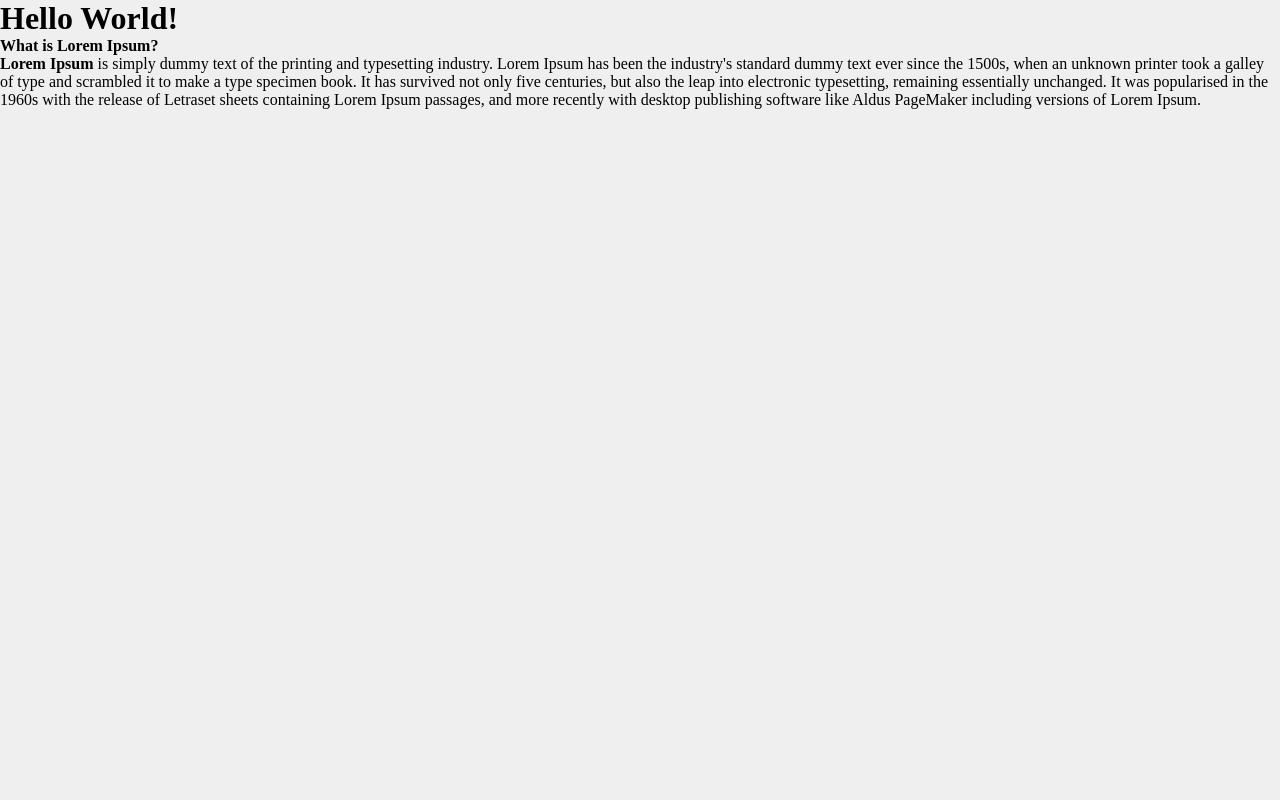
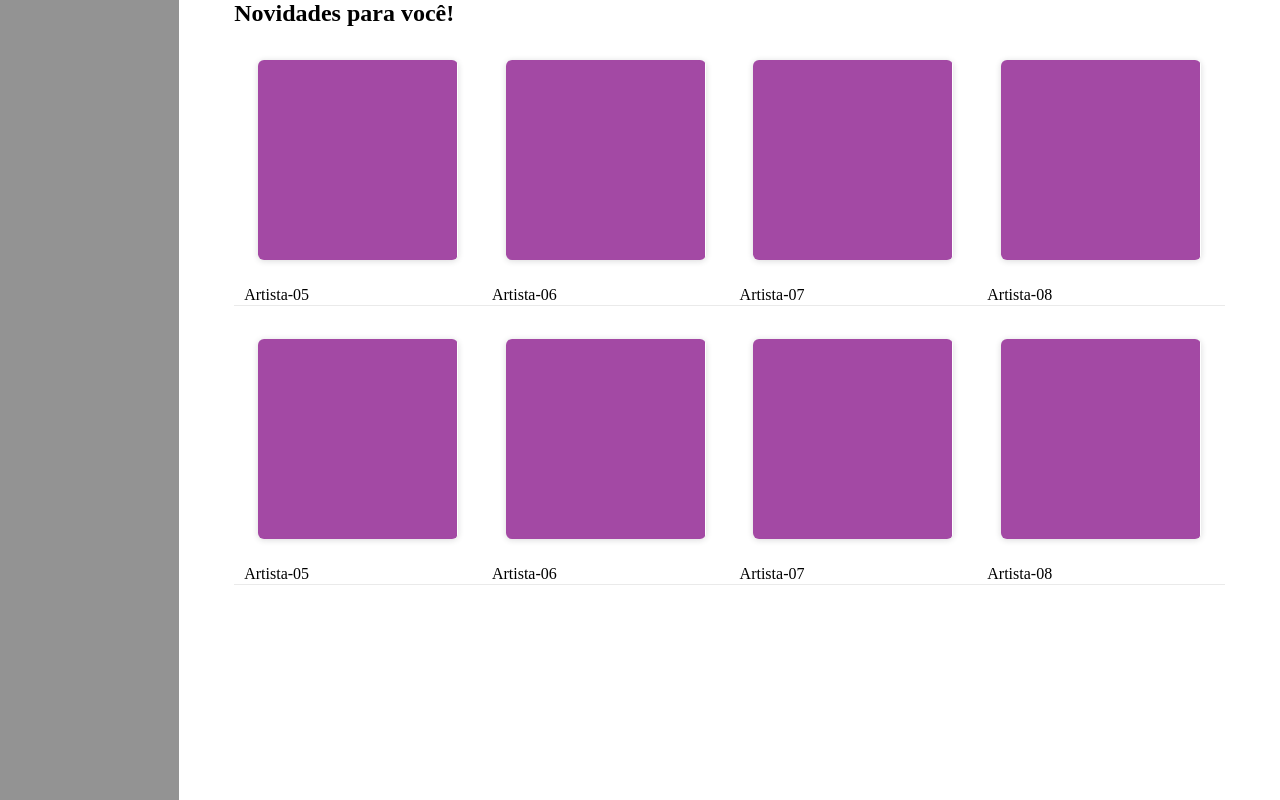
Before and after one commit to EliasJuk/SpotJuk, a Flask app: page / in a window 1280 px wide. Run offline with Flask 2, Linux system fonts and the light colour scheme.

Commit message:
carregar albums e capa

```diff
--- a/spotjuk/src/blueprints/views.py
+++ b/spotjuk/src/blueprints/views.py
@@ -3,7 +3,41 @@ from flask import render_template
 def init_app(app):
   @app.route('/')
   def index():
-    return render_template('index.html')
+    albums = [
+      {
+        'artista':'Artista-01',
+        'capa': 'capa-01.jpg'
+      },
+      {
+        'artista':'Artista-02',
+        'capa': 'capa-02.jpg'
+      },
+      {
+        'artista':'Artista-03',
+        'capa': 'capa-03.jpg'
+      },
+      {
+        'artista':'Artista-04',
+        'capa': 'capa-04.jpg'
+      },
+      {
+        'artista':'Artista-05',
+        'capa': 'capa-05.jpg'
+      },
+      {
+        'artista':'Artista-06',
+        'capa': 'capa-06.jpg'
+      },
+      {
+        'artista':'Artista-07',
+        'capa': 'capa-07.jpg'
+      },
+      {
+        'artista':'Artista-08',
+        'capa': 'capa-08.jpg'
+      }
+    ]
+    return render_template('index.html', albums=albums)
 
   @app.route('/login')
   def login():
--- a/spotjuk/src/static/css/main.css
+++ b/spotjuk/src/static/css/main.css
@@ -7,3 +7,61 @@
 body {
   background-color: #EFEFEF;
 }
+
+.main {
+  display: grid;
+  grid-template-columns: 14% 86%;
+}
+
+.lateral {
+  background-color: rgba(0, 0, 0, 0.39);
+  position: sticky;
+  height: 100vh;
+  top: 0;
+}
+
+.page-content {
+  background-color: #FFF;
+}
+
+/*
+*
+* CONTEUDO DO SITE
+*
+*/
+
+.channel{
+  position: relative;
+  width: 90%;
+  height: 100%;
+  margin: 0 auto;
+}
+
+.bloco-container {
+  margin-top: 8px;
+  border-bottom: 1px solid #eaeaea;
+}
+
+.item_box {
+  display: grid;
+  grid-template-columns: auto auto auto auto;
+  grid-template-rows: 250px 20px;
+}
+
+.album {
+  display: flex;
+  align-items: center;
+  justify-content: center;
+  padding: 10px;
+}
+
+.album img {
+  border-radius: 6px;
+  box-shadow: 0 1px 6px rgb(25 25 34 / 16%);
+}
+
+.nome_artista{
+  display: flex;
+  align-items: center;
+  margin-left: 10px;
+}
--- a/spotjuk/src/templates/index.html
+++ b/spotjuk/src/templates/index.html
@@ -1,14 +1,54 @@
-<!DOCTYPE html>
-<html lang="pt-br">
-<head>
-  <meta charset="UTF-8">
-  <title>SpotJuk</title>
-  <link rel="stylesheet" type= "text/css" href="{{ url_for('static', filename='css/main.css') }}">
-</head>
+<link rel="stylesheet" type= "text/css" href="{{ url_for('static', filename='css/main.css') }}">
+
 <body>
-  <h1>Hello World!</h1>
+  <div class="main">
+    <div class="lateral">
 
-  <h4>What is Lorem Ipsum?</h4>
-  <p><b>Lorem Ipsum</b> is simply dummy text of the printing and typesetting industry. Lorem Ipsum has been the industry's standard dummy text ever since the 1500s, when an unknown printer took a galley of type and scrambled it to make a type specimen book. It has survived not only five centuries, but also the leap into electronic typesetting, remaining essentially unchanged. It was popularised in the 1960s with the release of Letraset sheets containing Lorem Ipsum passages, and more recently with desktop publishing software like Aldus PageMaker including versions of Lorem Ipsum.</p>
+    </div>
+
+    <div class="page-content">
+      <div class='channel'>
+        <div class="welcome">
+          <h2>Novidades para você!</h2>
+        </div>
+
+
+        <div class="bloco-container">
+          <div class="container_albums">
+            <div class="item_box">
+              {% for album in albums[4:8] %}
+                <div class="album">
+                  <img class="imagem-capa_home" src="{{ url_for('static', filename='img/capa-01.png') }}" alt="Minha Figura">
+                </div>
+              {% endfor%}
+              {% for album in albums[4:8] %}
+                <div class="nome_artista">
+                  {{album.artista}}
+                </div>
+              {% endfor%}
+            </div>
+          </div>
+        </div>
+
+
+        <div class="bloco-container">
+          <div class="container_albums">
+            <div class="item_box">
+              {% for album in albums[4:8] %}
+                <div class="album">
+                  <img class="imagem-capa_home" src="{{ url_for('static', filename='img/capa-01.png') }}" alt="Minha Figura">
+                </div>
+              {% endfor%}
+              {% for album in albums[4:8] %}
+                <div class="nome_artista">
+                  {{album.artista}}
+                </div>
+              {% endfor%}
+            </div>
+          </div>
+        </div>
+
+      </div>
+    </div> <!-- PAGE CONTENT -->
+  </div> <!-- MAIN -->
 </body>
-</html>
```
Also changed, not shown: spotjuk/src/static/img/capa-01.png (added).
